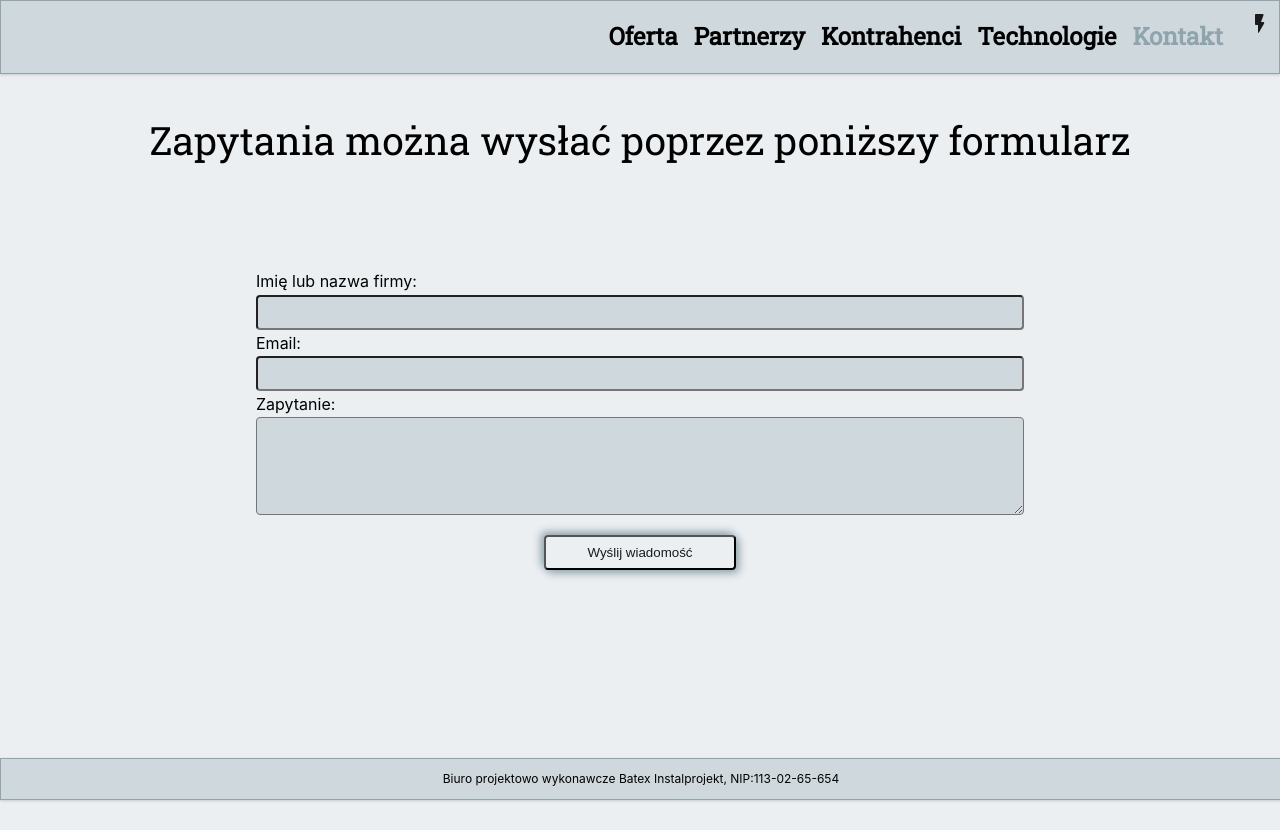
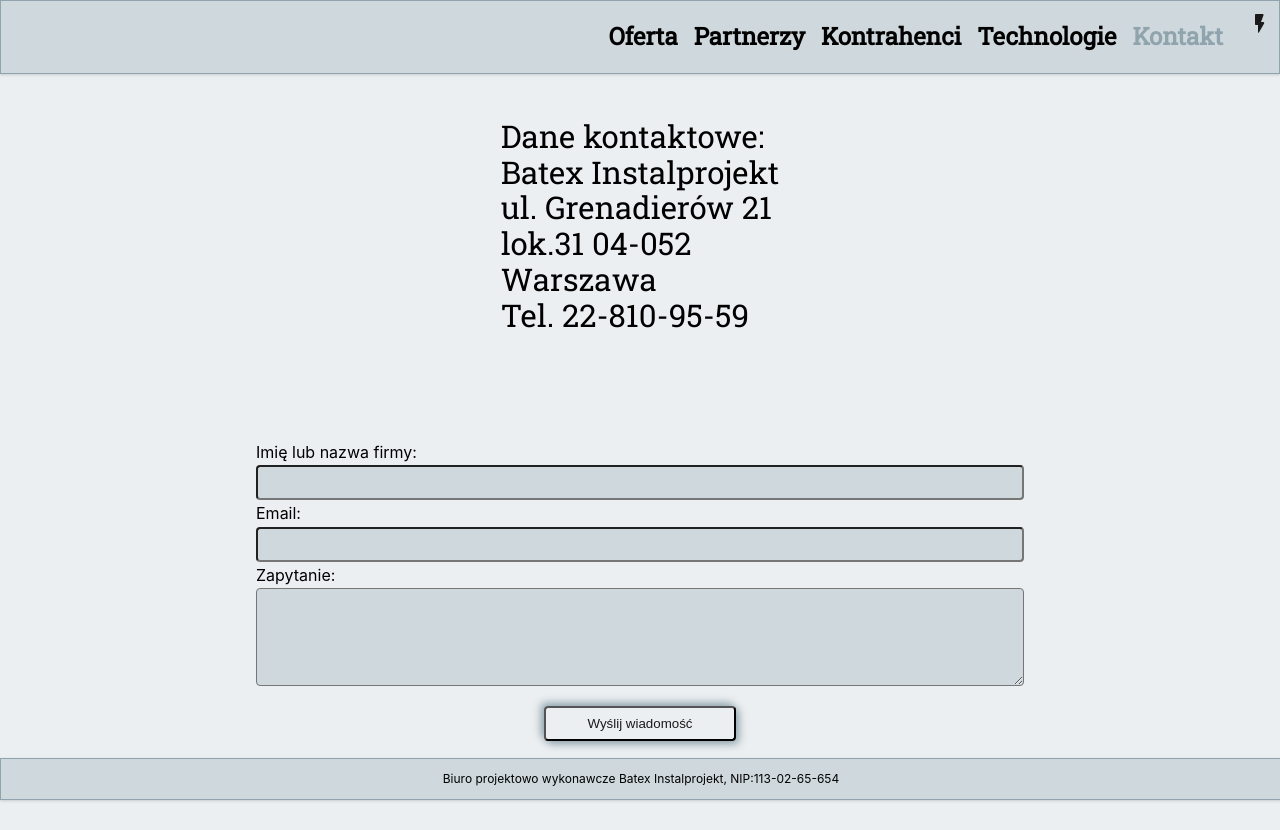
Before and after one commit to MaciejFigat/SinglePageA_React, a React (Create React App) app in the folder my-app/: page /contact in a window 1280 px wide. Before the commit the page ends 800 px from the top, so only its background shows below. Built offline with nearby package versions, Linux system fonts and the light colour scheme.

Commit message:
contact page content

```diff
--- a/my-app/src/components/ContactForm.js
+++ b/my-app/src/components/ContactForm.js
@@ -4,10 +4,16 @@
 const ContactForm = () => {
   return (
     <>
-      <h2 className="hcenter">
-        Zapytania można wysłać poprzez poniższy formularz
-      </h2>
-
+      {" "}
+      <h3 className="hcenter">
+        Dane kontaktowe: <br />
+        Batex Instalprojekt <br />
+        ul. Grenadierów 21 <br />
+        lok.31 04-052
+        <br />
+        Warszawa <br />
+        Tel. 22-810-95-59
+      </h3>
       <div className="contact_form_container">
         <form className="contact_form">
           <div className="contact_field">
--- a/my-app/src/pages/About.js
+++ b/my-app/src/pages/About.js
@@ -37,7 +37,7 @@
         exit="out"
         variants={pageTransition}
       >
-        <div className="div_wrapper_about">
+        <Box>
           <div className="header">
             Vom Rechte, das mit Recht; denn alles, was ihr Sünde, Zerstörung,
             kurz das Böse will und stets das Gute schafft. Es irrt der Mensch,
@@ -132,7 +132,7 @@
             durch die Welt zur Hölle. Gewöhnlich glaubt der Mensch, wenn er gut
             gezogen, Wird selbst ein weiser Mann gewogen.
           </div>
-        </div>
+        </Box>
       </motion.div>
     </Layout>
   );
```
Also changed, not shown: my-app/src/components/TechPartners.js (+0 -10 lines).
